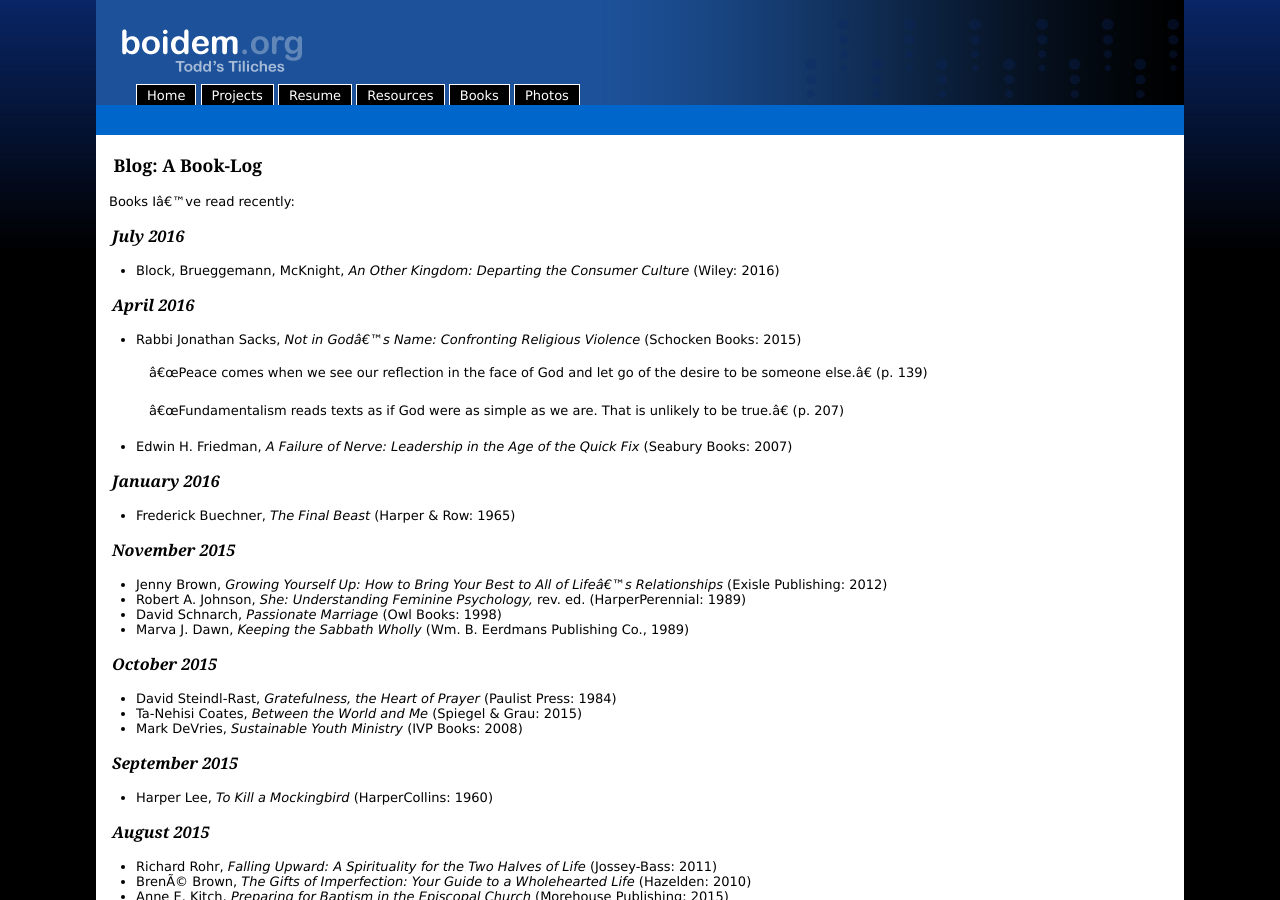
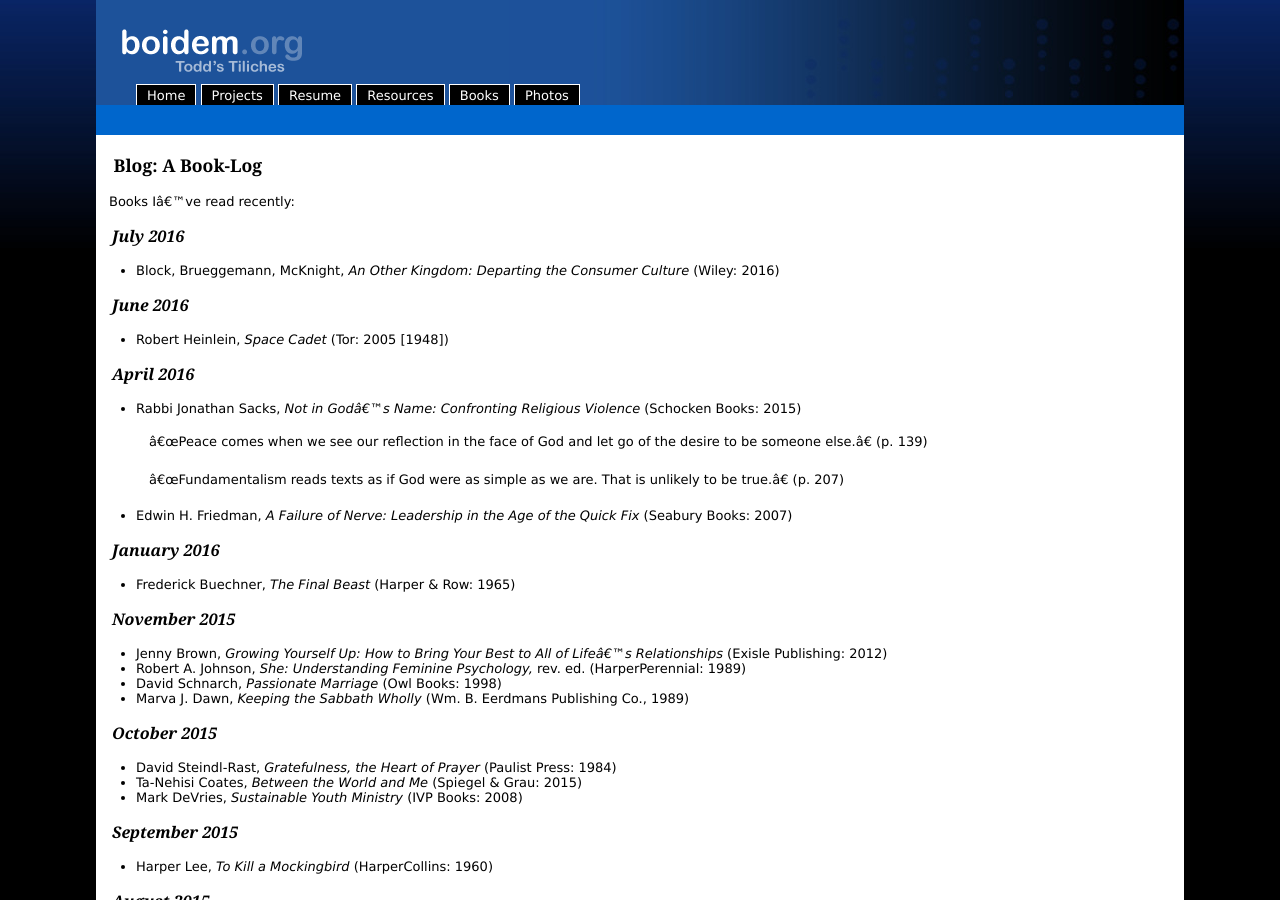
Before and after one commit to toddfoster/toddfoster.github.com, a Jekyll site: the page built from books.md, in a window 1280 px wide and 900 px high. Built offline with Jekyll 4.4.1, drawn with Linux system fonts in a browser that asks for light colours.

Commit message:
Heinlein

```diff
--- a/books.md
+++ b/books.md
@@ -9,6 +9,9 @@ Books I've read recently:
 
 ## July 2016
 * Block, Brueggemann, McKnight, _An Other Kingdom: Departing the Consumer Culture_ (Wiley: 2016)
+
+## June 2016
+* Robert Heinlein, _Space Cadet_ (Tor: 2005 [1948])
 
 ## April 2016
 * Rabbi Jonathan Sacks, _Not in God's Name: Confronting Religious Violence_ (Schocken Books: 2015)
```
